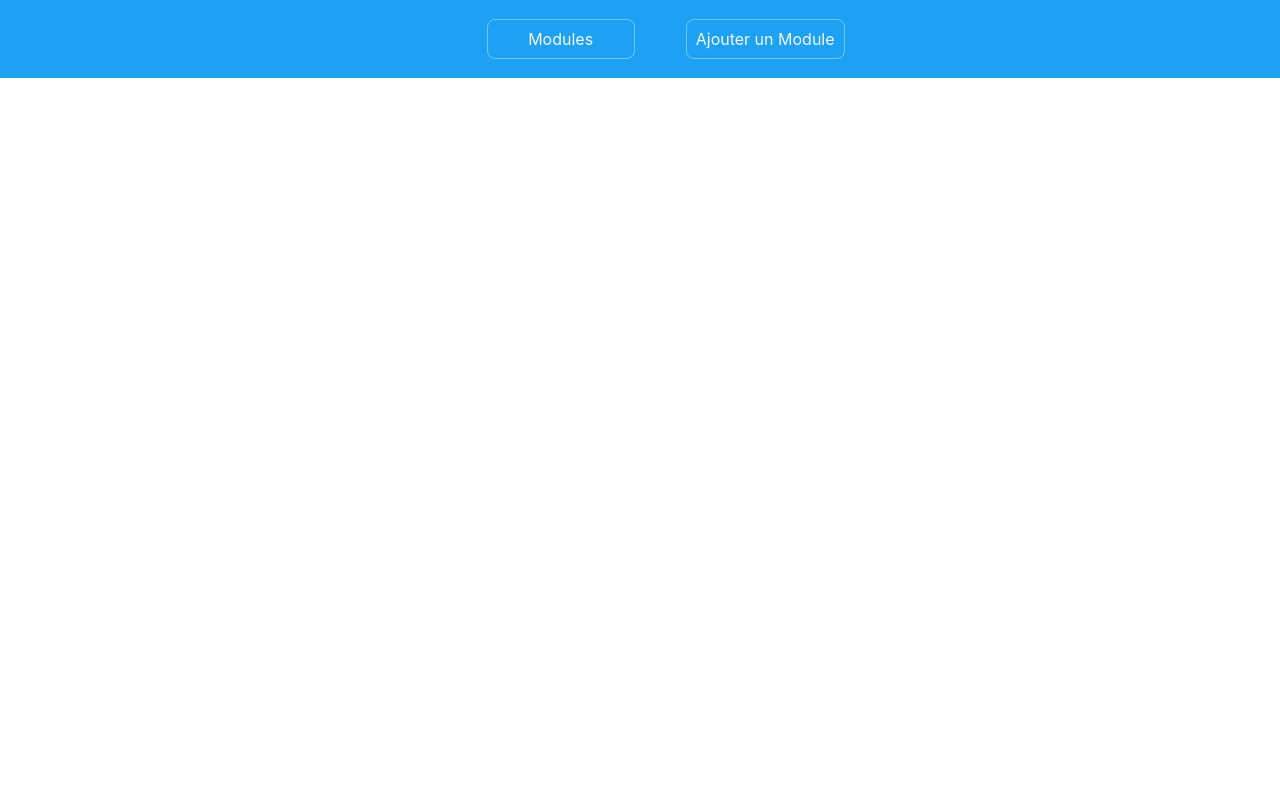
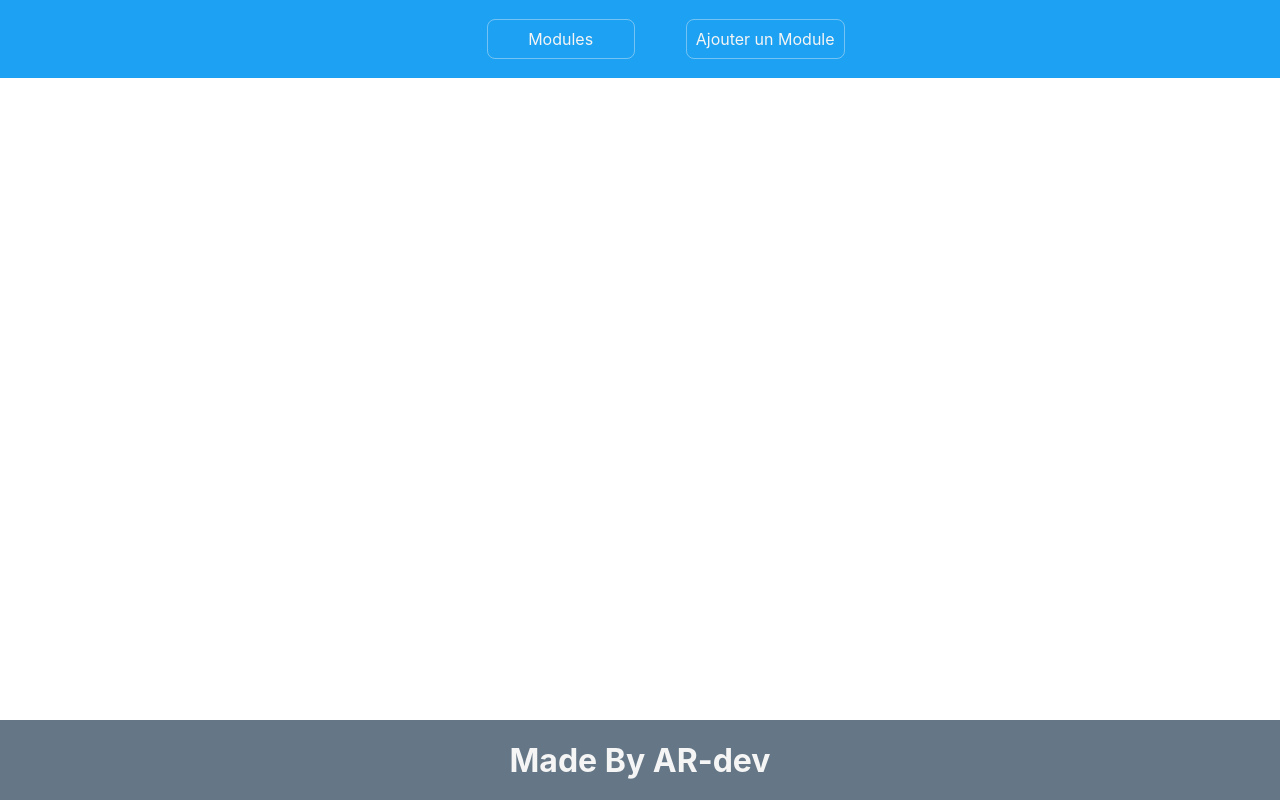
Before and after one commit to AntoineRb/IOT-Monitoring-App, a React (Create React App) app in the folder frontend/src/: page / in a window 1280 px wide. Built offline with nearby package versions, Linux system fonts and the light colour scheme.

Commit message:
Create Footer

```diff
--- a/frontend/src/src/App.tsx
+++ b/frontend/src/src/App.tsx
@@ -1,5 +1,6 @@
 import React from 'react';
 import './App.scss';
+import Footer from './Components/Footer/Footer';
 import NavBar from './Components/NavBar/NavBar';
 import Router from './Router/Router';
 
@@ -7,7 +8,8 @@ function App() {
   return (
     <div className="App">
       <NavBar/>
-      <Router />
+        <Router />
+      <Footer />
     </div>
   );
 }
--- a/frontend/src/src/Components/Footer/Footer.scss
+++ b/frontend/src/src/Components/Footer/Footer.scss
@@ -0,0 +1,15 @@
+footer {
+    width: 100%;
+    height: 10vh;
+    position: fixed;
+    bottom: 0;
+    background-color: #657786;
+    display: flex;
+    justify-content: center;
+    align-items: center;
+    h3 {
+        width: auto;
+        font-size: 2em;
+        color: rgb(245, 245, 245);
+    }
+}
--- a/frontend/src/src/Components/Footer/Footer.tsx
+++ b/frontend/src/src/Components/Footer/Footer.tsx
@@ -1,13 +1,12 @@
 import * as React from 'react';
+import './Footer.scss';
 
-interface IFooterProps {
-}
 
-const Footer: React.FunctionComponent<IFooterProps> = (props) => {
+const Footer: React.FunctionComponent = () => {
     return (
-        <>
-
-        </>
+        <footer>
+            <h3>Made By AR-dev</h3>
+        </footer>
     );
 };
 
```
